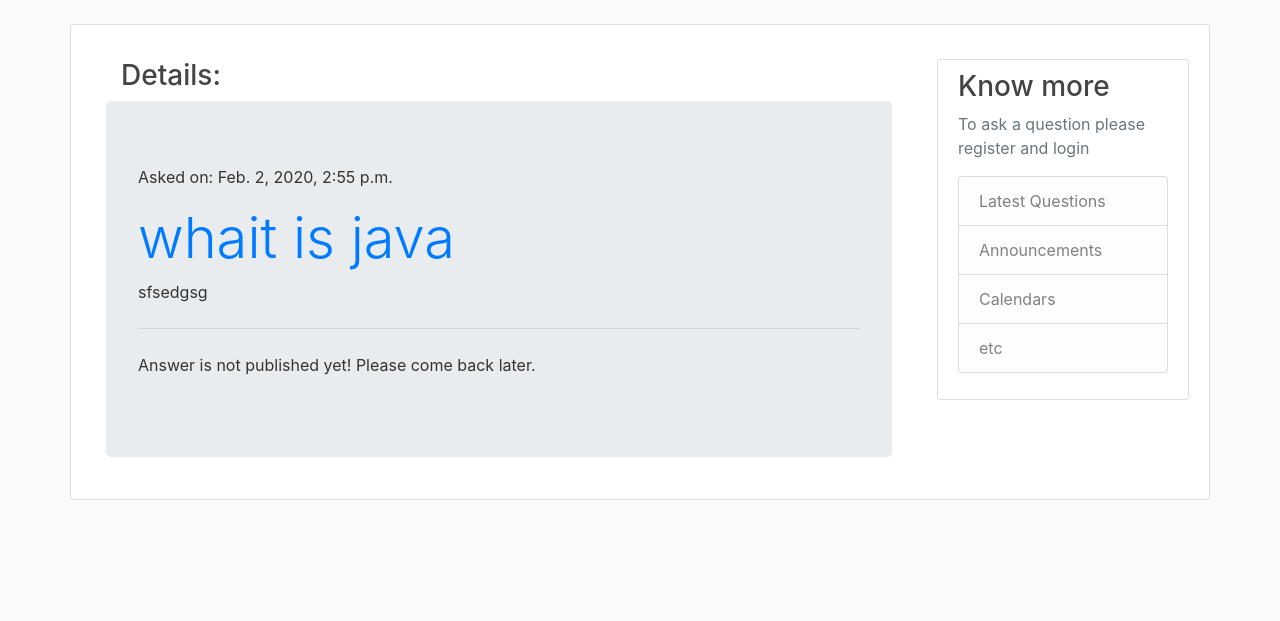
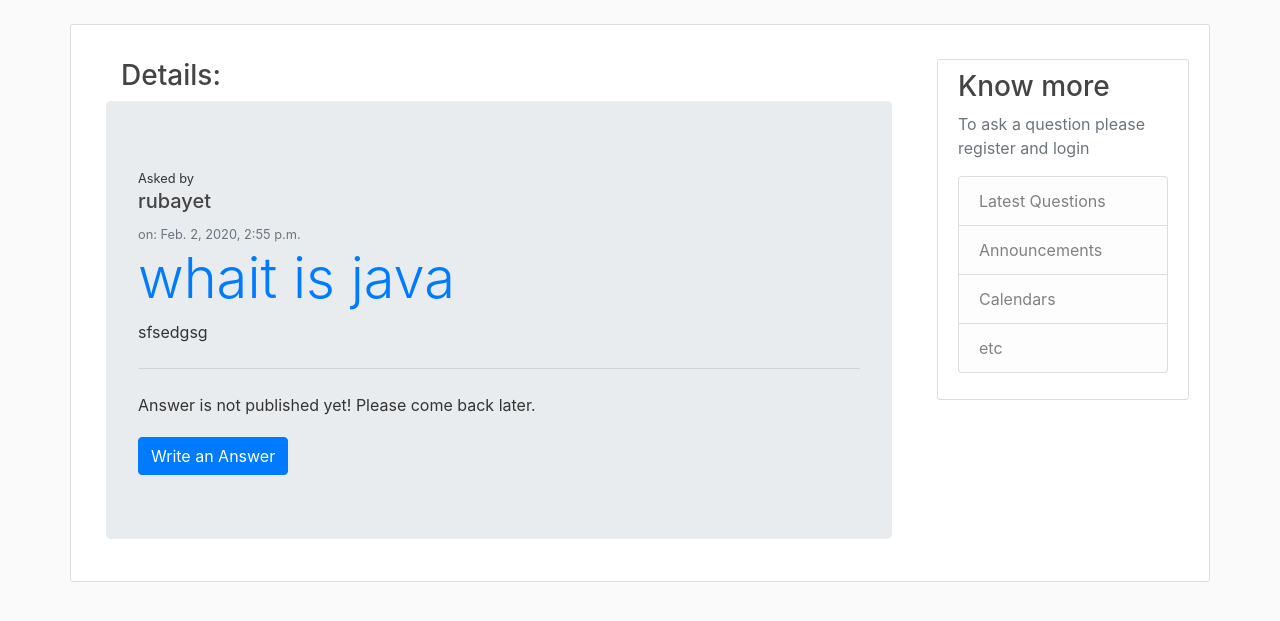
Before and after one commit to mmrubayet/askRubayet, a Django app: page /question/2/ in a window 1280 px wide. Shown: the part 56-677 px from the top of the page. Run offline with Django 3.2, Linux system fonts and the light colour scheme; data comes from the database, SQL or seed files in the repository; some libraries are stand-ins or nearby versions.

Commit message:
Answer model added

```diff
--- a/ask/static/ask/main.css
+++ b/ask/static/ask/main.css
@@ -13,6 +13,10 @@ h1, h2, h3, h4, h5, h6 {
 
 ul {
   margin: 0;
+}
+
+.answer {
+    margin: 20px 0px 20px 20px;
 }
 
 .bg-steel {
--- a/ask/templates/ask/ques_detail.html
+++ b/ask/templates/ask/ques_detail.html
@@ -6,22 +6,20 @@
   <h3 class="container">Details:</h3>
 
   <div class="jumbotron">
-    <p>Asked on: {{ que.created_date }}</p>
+    <small>Asked by</small>
+    {% if que.author.first_name %}
+
+      <h5>{{ que.author.first_name }}</h5>
+    {% else %}
+      <h5>{{ que.author }}</h5>
+    {% endif %}
+    <small class="text-muted"> on: {{ que.created_date }}</small>
+
+
     <h1 class="display-4"><a href="{% url 'ques_detail' pk=que.pk %}">{{ que.title }}</a></h1>
     <p>{{ que.optional_description|linebreaksbr }}</p>
-
-    {% if user.is_authenticated or que.published_date %}
-      <hr class="my-4">
-      {% if que.published_date %}
-        <p>On: {{ que.published_date }}</p>
-      {% endif %}
-
-      {% if que.author.first_name %}
-        <h5>{{ que.author.first_name }} Says:</h5>
-      {% else %}
-        <h5>{{ que.author }} Says:</h5>
-      {% endif %}
-      <p class="lead">{{ que.answer }}</p>
+    {% if que.published_date %}
+      <small class="text-muted">Published on: {{ que.published_date }}</small>
     {% endif %}
 
     {% if not que.published_date %}
@@ -34,11 +32,37 @@
       {% endif %}
     {% endif %}
 
+    <div class="answer">
+
     {% if user.is_authenticated %}
       <a class="btn btn-info" href="{% url 'ques_edit' pk=que.pk %}"><span class="glyphicon glyphicon-pencil">Edit</span></a>
       <a class="btn btn-danger" href="{% url 'ques_remove' pk=que.pk %}"><span class="glyphicon glyphicon-remove">Delete</span></a>
     {% endif %}
 
   </div>
+
+
+
+    {% if user.is_authenticated or que.published_date %}
+      <hr class="my-4">
+
+      {% for ans in que.answer.all %}
+
+        <div class="answer">
+            <strong>{{ ans.author }}</strong> Says
+
+          <small class="text-muted">on {{ans.created_date }} </small>
+          <p class="lead">{{ ans.text }}</p>
+
+        </div>
+      {% empty %}
+        <p class="text-muted">No Answers here yet.</p>
+      {% endfor %}
+
+    {% endif %}
+    <a class="btn btn-primary" href="{% url 'add_answer_to_que' pk=que.pk %}">Write an Answer</a>
+
+
+  </div>
 </div>
 {% endblock content %}
--- a/ask/urls.py
+++ b/ask/urls.py
@@ -13,6 +13,8 @@ urlpatterns = [
     path('drafts/', views.ques_draft_list, name='ques_draft_list'),
     path('question/<pk>/publish/', views.ques_publish, name='ques_publish'),
     path('question/<pk>/remove/', views.ques_remove, name='ques_remove'),
+    path('question/<int:pk>/answer/', views.add_answer_to_que, name='add_answer_to_que'),
+
 
 
 ]
--- a/ask/views.py
+++ b/ask/views.py
@@ -4,7 +4,7 @@ from django.shortcuts import render, get_object_or_404, redirect
 from django.contrib.auth.decorators import login_required
 
 from .models import Question
-from .forms import QuesForm
+from .forms import QuesForm, AnswerForm
 # Create your views here.
 
 
@@ -66,3 +66,16 @@ def ques_remove(request, pk):
     que = get_object_or_404(Question, pk=pk)
     que.delete()
     return redirect('ques_draft_list')
+
+def add_answer_to_que(request, pk):
+    que = get_object_or_404(Question, pk=pk)
+    if request.method =="POST":
+        form = AnswerForm(request.POST)
+        if form.is_valid():
+            answer = form.save(commit=False)
+            answer.que = que
+            answer.save()
+            return redirect('ques_detail', pk=post.pk)
+    else:
+        form = AnswerForm()
+    return render(request, 'ask/add_answer_to_que.html', {'form': form})
```
Also changed, not shown: ask/forms.py (+7 -1 lines), ask/templates/ask/add_answer_to_que.html (added, +19 -0 lines), ask/templates/ask/ques_list.html (+27 -8 lines).
